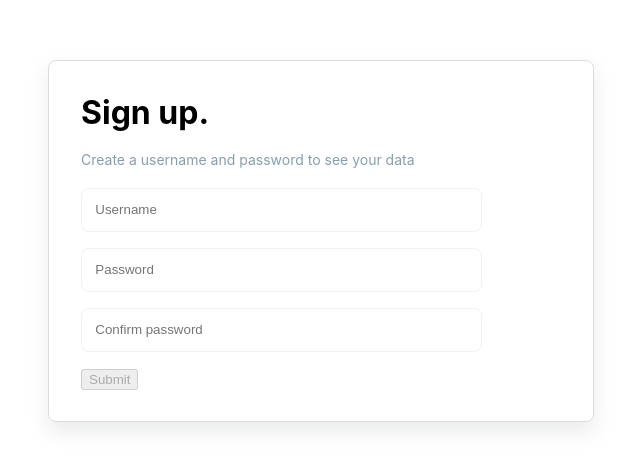
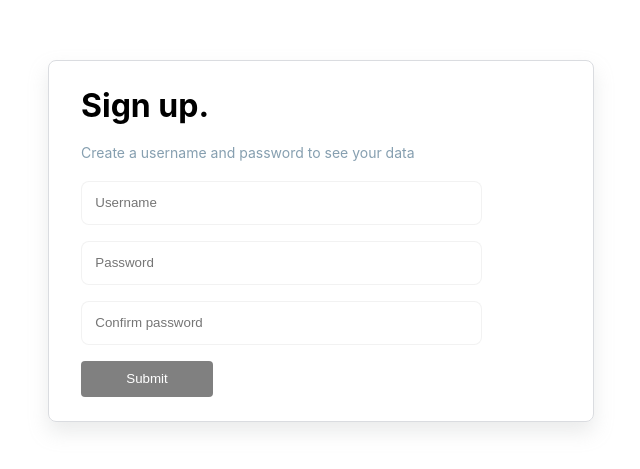
Before and after one commit to timothydlee/login-screen, a React (Create React App) app: page / in a window 1280 px wide. Shown: the part 159-628 px from the top of the page, without its empty margins (319-959 px from the left). Built offline with nearby package versions, Linux system fonts and the light colour scheme.

Commit message:
Adding button style.

```diff
--- a/src/components/Button/Button.tsx
+++ b/src/components/Button/Button.tsx
@@ -1,11 +1,14 @@
 import { ReactNode } from 'react';
+import './button.css';
+
 interface ButtonProps {
 	children?: ReactNode,
-	onClick?: () => {}
+	onClick?: () => {},
+	disabled?: boolean
 };
 
-const Button = ({ children, onClick, ...props }: ButtonProps) => (
-	<button onClick={onClick} {...props}>{children}</button>
+const Button = ({ children, onClick, disabled, ...props }: ButtonProps) => (
+	<button className={`btn ${disabled ? 'btn-disabled' : ''}`} onClick={onClick} {...props}>{children}</button>
 );
 
 export default Button;
--- a/src/components/Button/button.css
+++ b/src/components/Button/button.css
@@ -0,0 +1,15 @@
+.btn {
+    height: 36px;
+    width: 132px;
+    border-radius: 4px;
+    background-color: #005AA9;
+    color: #FFFFFF;
+    border: none;
+    cursor: pointer;
+    font-weight: 500;
+}
+
+.btn-disabled {
+    background-color: gray;
+    cursor: default;
+}
--- a/src/pages/Signup/Signup.tsx
+++ b/src/pages/Signup/Signup.tsx
@@ -1,5 +1,5 @@
 import { ChangeEvent, useEffect, useState } from 'react';
-import { Card, InputWithMessage } from '../../components';
+import { Button, Card, InputWithMessage } from '../../components';
 import './signup.css';
 
 const Signup = () => {
@@ -47,7 +47,7 @@ const Signup = () => {
 							errorMessage='Passwords do not match' />
 					</div>
 					<div>
-						<button disabled={submitButtonDisabled}>Submit</button>
+						<Button disabled={submitButtonDisabled}>Submit</Button>
 					</div>
 				</div>
 			</Card>
```
